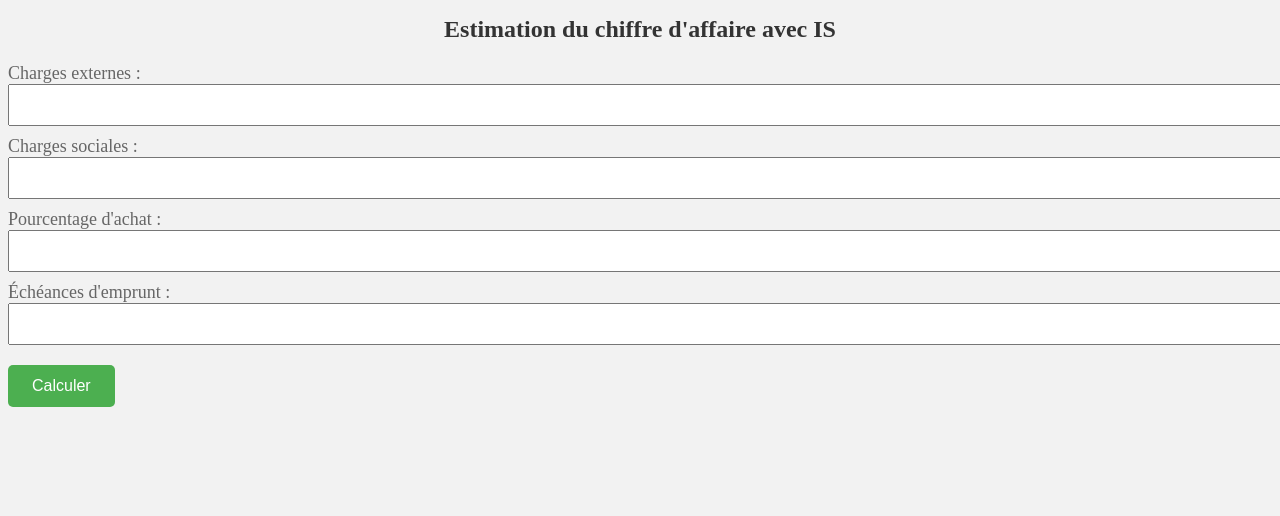
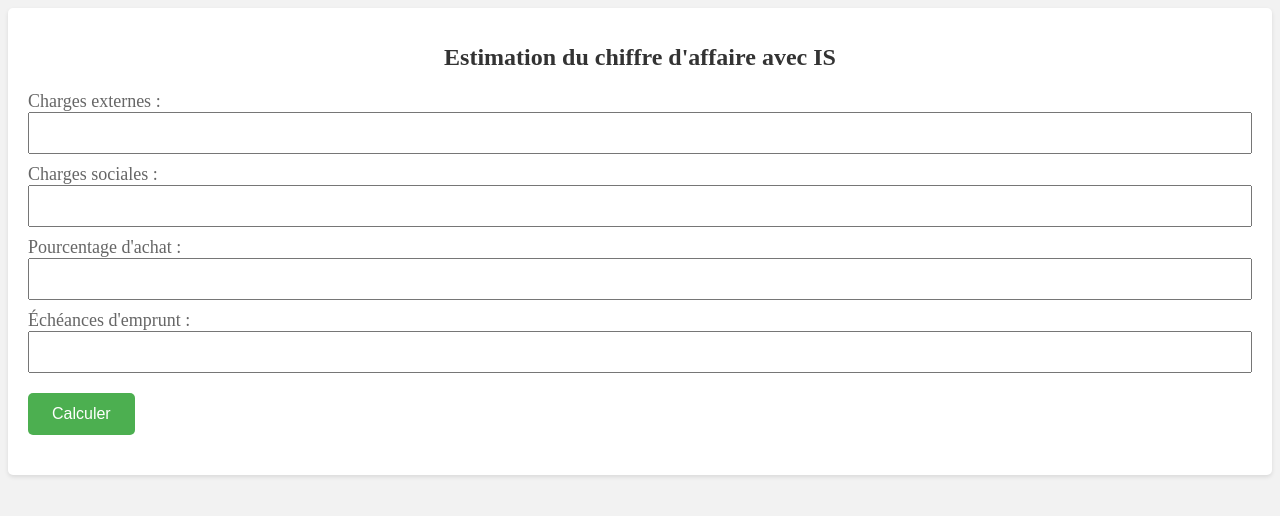
Before and after one commit to pgsitepg/TEST, a plain HTML site: page index.html in a window 1280 px wide. Drawn offline with Linux system fonts and the light colour scheme.

Commit message:
index.html

```diff
--- a/index.html
+++ b/index.html
@@ -11,8 +11,7 @@
         }
 
         .container {
-            max-width: 500px;
-            margin: 0 auto;
+            max-width: 100%;
             padding: 20px;
             background-color: #fff;
             box-shadow: 0 2px 4px rgba(0, 0, 0, 0.1);
@@ -40,6 +39,7 @@
             width: 100%;
             padding: 10px;
             font-size: 16px;
+            box-sizing: border-box;
         }
 
         button {
@@ -68,7 +68,9 @@
 
     </style>
 </head>
+
 <body>
+    <div class="container">
         <h1>Estimation du chiffre d'affaire avec IS</h1>
 
         <form id="calc-form">
@@ -88,6 +90,7 @@
         </form>
 
         <div id="result"></div>
+    </div>
 
     <script>
         function calculate() {
@@ -110,8 +113,10 @@
                 Rn = (Ca - Ac * Ca - ChX - Cs) * 0.75;
             }
 
-            result.textContent = "Le résultat du calcul est : " + Ca+"€";
+            var result = document.getElementById('result');
+            result.textContent = "Le résultat du calcul est : " + Ca + "€";
         }
     </script>
 </body>
+
 </html>
```
Lines whose indentation alone changed are shown as unchanged.
